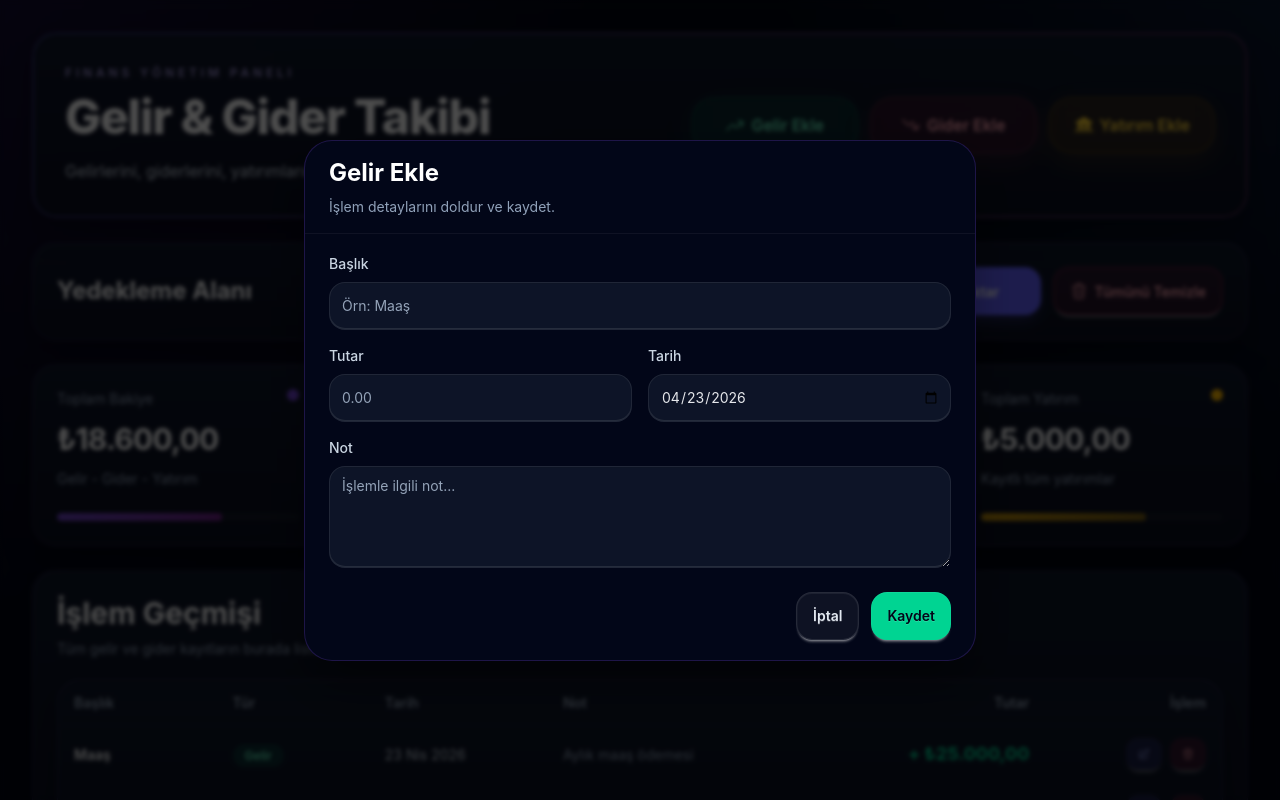
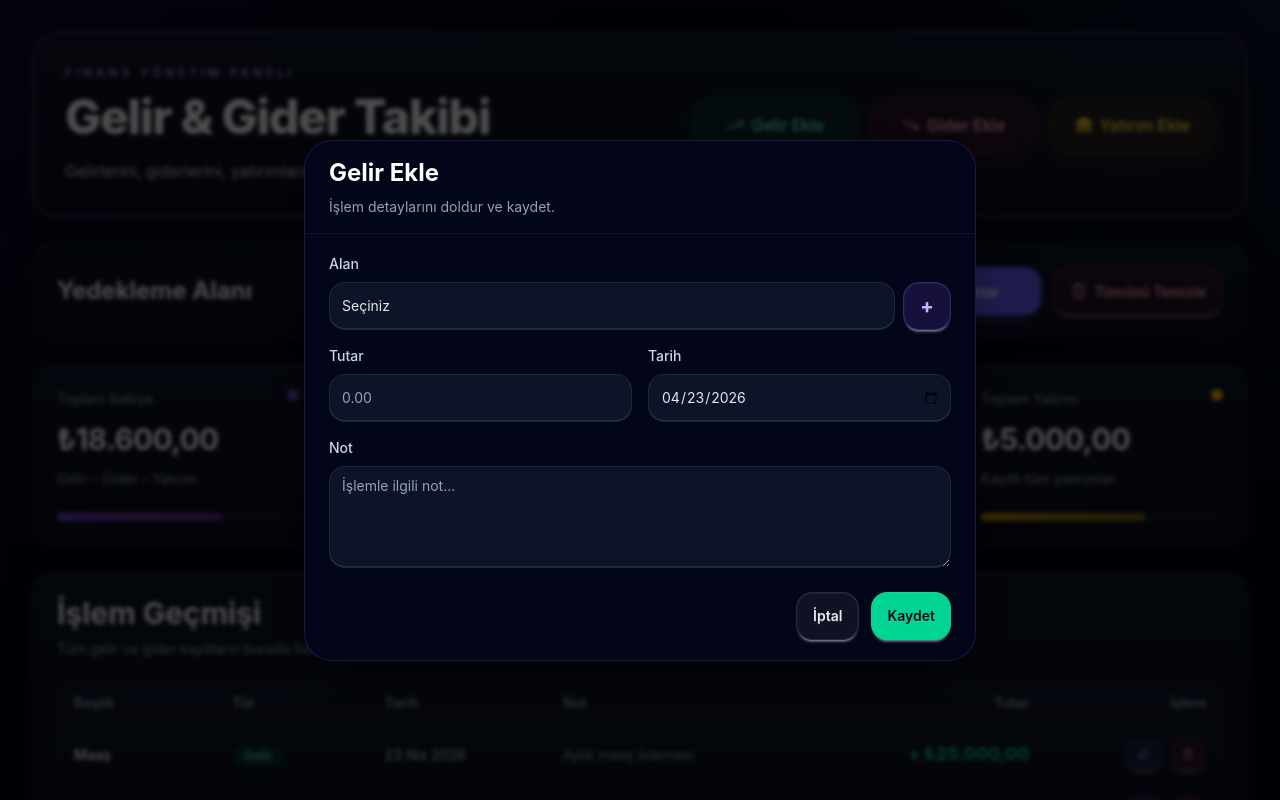
Before and after one commit to onuraydinoglu/GelirGider, a React (Vite) app: page / in a window 1280 px wide. Both pictures are taken after a click on the button "Gelir Ekle". Shown: the top 800 px of the page. Built offline with nearby package versions, Linux system fonts and the light colour scheme.

Commit message:
SelectBox Eklendi.

```diff
--- a/src/App.jsx
+++ b/src/App.jsx
@@ -11,6 +11,9 @@ import MonthlySummaryTable from "./components/monthly/MonthlySummaryTable";
 import SelectedMonthDetails from "./components/monthly/SelectedMonthDetails";
 import { useFinanceManager } from "./hooks/useFinanceManager";
 import { useToast } from "./hooks/useToast";
+
+import OptionModal from "./components/modal/OptionModal";
+import { useTransactionOptions } from "./hooks/useTransactionOptions";
 
 function App() {
   const {
@@ -117,6 +120,36 @@ function App() {
     setEditingTransaction(null);
   };
 
+  const { options, addOption, deleteOption } = useTransactionOptions();
+
+  const handleDeleteOption = (type, value) => {
+    const result = deleteOption(type, value);
+
+    setAlert({
+      type: result.success ? "success" : "error",
+      message: result.message,
+    });
+  };
+
+  const [optionModalOpen, setOptionModalOpen] = useState(false);
+  const [optionModalType, setOptionModalType] = useState("income");
+
+  const handleOpenOptionModal = (type) => {
+    setOptionModalType(type);
+    setOptionModalOpen(true);
+  };
+
+  const handleAddOption = (type, value) => {
+    const result = addOption(type, value);
+
+    setAlert({
+      type: result.success ? "success" : "error",
+      message: result.message,
+    });
+
+    return result;
+  };
+
   return (
     <AppShell>
       <Topbar
@@ -166,6 +199,8 @@ function App() {
         onSubmit={handleAddTransaction}
         type="income"
         mode="create"
+        options={options}
+        onOpenOptionModal={handleOpenOptionModal}
       />
 
       <FinanceModal
@@ -175,6 +210,8 @@ function App() {
         onSubmit={handleAddTransaction}
         type="expense"
         mode="create"
+        options={options}
+        onOpenOptionModal={handleOpenOptionModal}
       />
 
       <FinanceModal
@@ -184,6 +221,8 @@ function App() {
         onSubmit={handleAddTransaction}
         type="investment"
         mode="create"
+        options={options}
+        onOpenOptionModal={handleOpenOptionModal}
       />
 
       <FinanceModal
@@ -194,6 +233,8 @@ function App() {
         type={editingTransaction?.type || "income"}
         mode="edit"
         initialData={editingTransaction}
+        options={options}
+        onOpenOptionModal={handleOpenOptionModal}
       />
 
       <ConfirmModal
@@ -211,6 +252,15 @@ function App() {
         title="Tüm kayıtlar temizlensin mi?"
         description="Bu işlem tüm gelir, gider ve yatırım kayıtlarını siler. Önce yedek alman önerilir."
       />
+
+      <OptionModal
+        isOpen={optionModalOpen}
+        onClose={() => setOptionModalOpen(false)}
+        type={optionModalType}
+        options={options[optionModalType] || []}
+        onSubmit={handleAddOption}
+        onDelete={handleDeleteOption}
+      />
     </AppShell>
   );
 }
--- a/src/components/modal/FinanceModal.jsx
+++ b/src/components/modal/FinanceModal.jsx
@@ -17,6 +17,8 @@ const FinanceModal = ({
   type,
   mode = "create",
   initialData = null,
+  options = [],
+  onOpenOptionModal,
 }) => {
   const [form, setForm] = useState(() => createInitialForm(initialData, type));
 
@@ -47,13 +49,29 @@ const FinanceModal = ({
 
   if (!isOpen) return null;
 
+  const currentOptions = options[currentType] || [];
+
+  const selectOptions = form.title
+    ? Array.from(new Set([...currentOptions, form.title]))
+    : currentOptions;
+
   const handleChange = (e) => {
     const { name, value } = e.target;
 
-    setForm((prev) => ({
-      ...prev,
-      [name]: value,
-    }));
+    setForm((prev) => {
+      if (name === "type") {
+        return {
+          ...prev,
+          type: value,
+          title: "",
+        };
+      }
+
+      return {
+        ...prev,
+        [name]: value,
+      };
+    });
   };
 
   const handleClose = () => {
@@ -106,7 +124,7 @@ const FinanceModal = ({
                 name="type"
                 value={form.type}
                 onChange={handleChange}
-                className="input dark-input h-12 w-full rounded-2xl"
+                className="select dark-input h-12 w-full rounded-2xl"
               >
                 <option value="income">Gelir</option>
                 <option value="expense">Gider</option>
@@ -117,22 +135,33 @@ const FinanceModal = ({
 
           <div>
             <label className="mb-2 block text-sm font-medium text-slate-300">
-              Başlık
+              Alan
             </label>
-            <input
-              type="text"
-              name="title"
-              value={form.title}
-              onChange={handleChange}
-              placeholder={
-                currentType === "income"
-                  ? "Örn: Maaş"
-                  : currentType === "expense"
-                    ? "Örn: Kira"
-                    : "Örn: Altın Alımı"
-              }
-              className="input dark-input h-12 w-full rounded-2xl"
-            />
+
+            <div className="flex gap-2">
+              <select
+                name="title"
+                value={form.title}
+                onChange={handleChange}
+                className="select dark-input h-12 flex-1 rounded-2xl"
+              >
+                <option value="">Seçiniz</option>
+
+                {selectOptions.map((option) => (
+                  <option key={option} value={option}>
+                    {option}
+                  </option>
+                ))}
+              </select>
+
+              <button
+                type="button"
+                onClick={() => onOpenOptionModal(currentType)}
+                className="btn h-12 w-12 rounded-2xl border border-violet-400/20 bg-violet-500/15 text-xl font-bold text-violet-300 hover:bg-violet-500/25"
+              >
+                +
+              </button>
+            </div>
           </div>
 
           <div className="grid grid-cols-1 gap-4 sm:grid-cols-2">
--- /dev/null
+++ b/src/components/modal/OptionModal.jsx
@@ -0,0 +1,118 @@
+import { useState } from "react";
+import { HiOutlineTrash } from "react-icons/hi2";
+
+const typeLabels = {
+  income: "Gelir",
+  expense: "Gider",
+  investment: "Yatırım",
+};
+
+const OptionModal = ({
+  isOpen,
+  onClose,
+  type,
+  options = [],
+  onSubmit,
+  onDelete,
+}) => {
+  const [value, setValue] = useState("");
+
+  if (!isOpen) return null;
+
+  const handleSubmit = (e) => {
+    e.preventDefault();
+
+    const result = onSubmit(type, value);
+
+    if (result.success) {
+      setValue("");
+    }
+  };
+
+  const handleDelete = (option) => {
+    onDelete(type, option);
+  };
+
+  return (
+    <div className="fixed inset-0 z-[1000] flex items-center justify-center bg-black/70 px-4 py-6 backdrop-blur-[2px]">
+      <div className="w-full max-w-md overflow-hidden rounded-[28px] border border-violet-500/20 bg-slate-950 text-white shadow-2xl shadow-black/50">
+        <div className="border-b border-white/5 px-5 py-4">
+          <h3 className="text-xl font-bold">
+            {typeLabels[type]} Alanları
+          </h3>
+          <p className="mt-2 text-sm text-slate-400">
+            SelectBox içinde görünecek alanları ekleyebilir veya silebilirsin.
+          </p>
+        </div>
+
+        <form onSubmit={handleSubmit} className="space-y-4 px-5 py-5">
+          <div>
+            <label className="mb-2 block text-sm font-medium text-slate-300">
+              Yeni Alan Adı
+            </label>
+
+            <div className="flex gap-2">
+              <input
+                type="text"
+                value={value}
+                onChange={(e) => setValue(e.target.value)}
+                placeholder="Örn: Prim, Elektrik, Altın"
+                className="input dark-input h-12 flex-1 rounded-2xl"
+              />
+
+              <button
+                type="submit"
+                className="btn h-12 rounded-2xl border border-violet-400/20 bg-violet-500/15 px-5 text-violet-300 hover:bg-violet-500/25"
+              >
+                Ekle
+              </button>
+            </div>
+          </div>
+
+          <div className="rounded-2xl border border-white/5 bg-white/[0.03] p-3">
+            <p className="mb-3 text-sm font-medium text-slate-300">
+              Mevcut Alanlar
+            </p>
+
+            {options.length === 0 ? (
+              <p className="text-sm text-slate-500">
+                Henüz alan eklenmemiş.
+              </p>
+            ) : (
+              <div className="space-y-2">
+                {options.map((option) => (
+                  <div
+                    key={option}
+                    className="flex items-center justify-between rounded-xl bg-white/[0.04] px-3 py-2"
+                  >
+                    <span className="text-sm text-slate-200">{option}</span>
+
+                    <button
+                      type="button"
+                      onClick={() => handleDelete(option)}
+                      className="btn btn-sm rounded-xl border-0 bg-rose-500/15 text-rose-300 hover:bg-rose-500/25"
+                    >
+                      <HiOutlineTrash />
+                    </button>
+                  </div>
+                ))}
+              </div>
+            )}
+          </div>
+
+          <div className="flex justify-end pt-2">
+            <button
+              type="button"
+              onClick={onClose}
+              className="btn h-12 rounded-2xl border border-white/10 bg-white/5 text-slate-200 hover:bg-white/10"
+            >
+              Kapat
+            </button>
+          </div>
+        </form>
+      </div>
+    </div>
+  );
+};
+
+export default OptionModal;
--- /dev/null
+++ b/src/hooks/useTransactionOptions.js
@@ -0,0 +1,66 @@
+import { useLocalStorage } from "./useLocalStorage";
+
+const defaultOptions = {
+  income: ["Maaş", "Freelance", "Ek Gelir"],
+  expense: ["Kira", "Market", "Fatura", "Ulaşım"],
+  investment: ["Altın", "Döviz", "Borsa", "Kripto"],
+};
+
+export const useTransactionOptions = () => {
+  const [options, setOptions] = useLocalStorage(
+    "finance_transaction_options",
+    defaultOptions,
+  );
+
+  const addOption = (type, value) => {
+    const cleanValue = value.trim();
+
+    if (!cleanValue) {
+      return {
+        success: false,
+        message: "Alan adı boş olamaz.",
+      };
+    }
+
+    const currentOptions = options[type] || [];
+
+    const exists = currentOptions.some(
+      (item) => item.toLowerCase() === cleanValue.toLowerCase(),
+    );
+
+    if (exists) {
+      return {
+        success: false,
+        message: "Bu alan zaten mevcut.",
+      };
+    }
+
+    setOptions((prev) => ({
+      ...prev,
+      [type]: [...(prev[type] || []), cleanValue],
+    }));
+
+    return {
+      success: true,
+      message: "Yeni alan başarıyla eklendi.",
+    };
+  };
+
+  const deleteOption = (type, value) => {
+    setOptions((prev) => ({
+      ...prev,
+      [type]: (prev[type] || []).filter((item) => item !== value),
+    }));
+
+    return {
+      success: true,
+      message: "Alan silindi.",
+    };
+  };
+
+  return {
+    options,
+    addOption,
+    deleteOption,
+  };
+};
```
